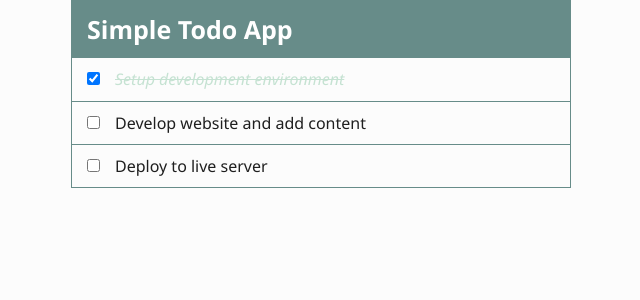
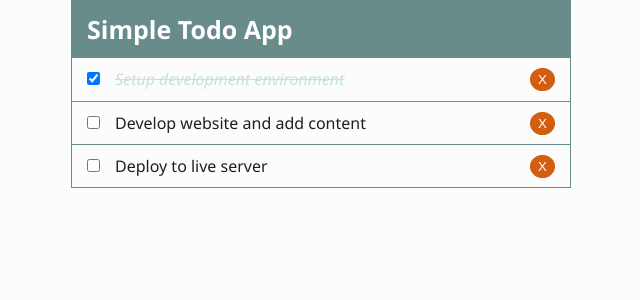
Before and after one commit to tuankiet1709/todo-app-react, a React (Create React App) app: page / in a window 1280 px wide. Shown: the top 300 px of the page, without its empty margins (319-959 px from the left). Built offline with nearby package versions, Linux system fonts and the light colour scheme.

Commit message:
delete todo

```diff
--- a/src/App.css
+++ b/src/App.css
@@ -44,3 +44,14 @@ body {
 	color: #c5e2d2;
 	text-decoration: line-through;
 }
+
+.btn-style {
+	background: #d35e0f;
+	color: #fff;
+	border: 1px solid #d35e0f;
+	padding: 3px 7px;
+	border-radius: 50%;
+	cursor: pointer;
+	float: right;
+	outline: none;
+}
--- a/src/components/TodoApp.tsx
+++ b/src/components/TodoApp.tsx
@@ -35,6 +35,18 @@ class TodoApp extends React.Component {
 		});
 	};
 
+	deleteTodo = (id: number) => {
+		const test = this.state.todos.filter((todo) => {
+			return todo.id !== id;
+		});
+		console.log(test);
+		this.setState({
+			todos: this.state.todos.filter((todo) => {
+				return todo.id !== id;
+			}),
+		});
+	};
+
 	render() {
 		return (
 			<div className="container">
@@ -42,6 +54,7 @@ class TodoApp extends React.Component {
 				<Todos
 					todos={this.state.todos}
 					handleChange={this.handleCheckboxChange}
+					deleteTodo={this.deleteTodo}
 				/>
 			</div>
 		);
--- a/src/components/TodoItem.tsx
+++ b/src/components/TodoItem.tsx
@@ -9,6 +9,7 @@ interface ITodo {
 interface IMyProps {
 	todo: ITodo;
 	handleChange: any;
+	deleteTodo: any;
 }
 
 class TodoItem extends React.Component<IMyProps> {
@@ -22,6 +23,13 @@ class TodoItem extends React.Component<IMyProps> {
 					onChange={() => this.props.handleChange(id)}
 				/>
 				<span className={completed ? 'completed' : ''}>{title}</span>
+				<button
+					className="btn-style"
+					onClick={() => this.props.deleteTodo(id)}
+				>
+					{' '}
+					X{' '}
+				</button>
 			</li>
 		);
 	}
--- a/src/components/Todos.tsx
+++ b/src/components/Todos.tsx
@@ -11,6 +11,7 @@ interface ITodo {
 interface IMyProps {
 	todos: ITodo[];
 	handleChange: any;
+	deleteTodo: any;
 }
 
 class Todos extends React.Component<IMyProps> {
@@ -23,6 +24,7 @@ class Todos extends React.Component<IMyProps> {
 							key={todo.id}
 							todo={todo}
 							handleChange={this.props.handleChange}
+							deleteTodo={this.props.deleteTodo}
 						/>
 					))}
 				</ul>
```
